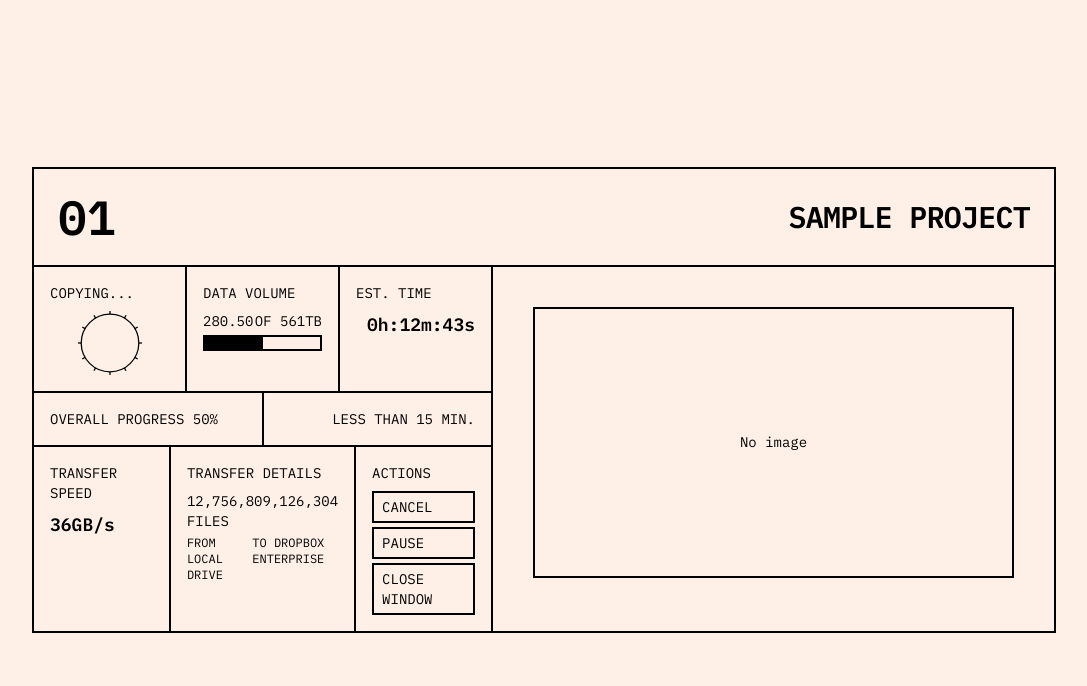
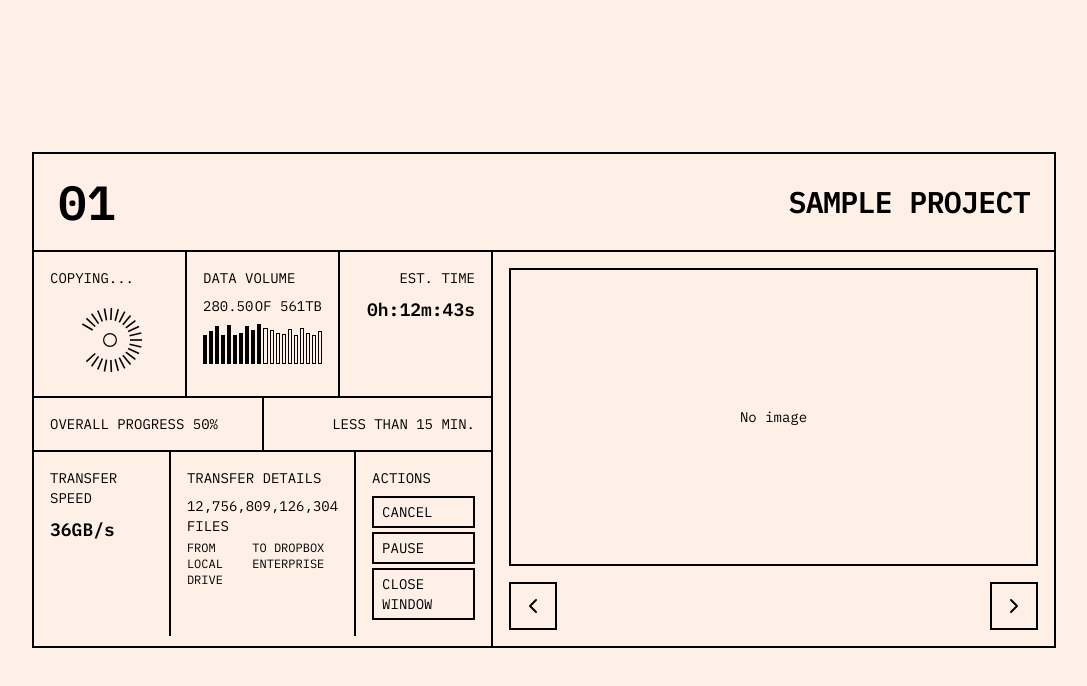
Before and after one commit to vamsibatchu1/vibenbuild, a Next.js app: page / in a window 1280 px wide. Shown: the top 686 px of the page, without its empty margins (96-1183 px from the left). Built offline with nearby package versions, Linux system fonts and the light colour scheme.

Commit message:
Add lucide-react dependency and enhance ProjectCard component: Implemented image carousel functionality with navigation buttons, improved layout for data volume display, and refined SVG rendering for visual elements.

```diff
--- a/components/ProjectCard.tsx
+++ b/components/ProjectCard.tsx
@@ -1,14 +1,31 @@
 'use client'
 
+import { useState } from 'react'
 import { Project } from '@/types/project'
 import { motion } from 'framer-motion'
 import Image from 'next/image'
+import { ChevronLeft, ChevronRight } from 'lucide-react'
 
 interface ProjectCardProps {
   project: Project
 }
 
 export function ProjectCard({ project }: ProjectCardProps) {
+  const [currentImageIndex, setCurrentImageIndex] = useState(0)
+  const thumbnails = project.thumbnails || []
+
+  const handlePrevious = (e: React.MouseEvent) => {
+    e.preventDefault()
+    e.stopPropagation()
+    setCurrentImageIndex((prev) => (prev === 0 ? thumbnails.length - 1 : prev - 1))
+  }
+
+  const handleNext = (e: React.MouseEvent) => {
+    e.preventDefault()
+    e.stopPropagation()
+    setCurrentImageIndex((prev) => (prev === thumbnails.length - 1 ? 0 : prev + 1))
+  }
+
   return (
     <motion.a
       href={project.link}
@@ -42,20 +59,53 @@ export function ProjectCard({ project }: ProjectCardProps) {
             <div className="border-b-2 border-black flex">
               {/* COPYING Section */}
               <div className="flex-1 p-3 md:p-4 border-r-2 border-black">
-                <div className="font-ibm-plex-mono text-xs md:text-sm text-black uppercase mb-2">
+                <div className="font-ibm-plex-mono text-xs md:text-sm text-black uppercase mb-3">
                   COPYING...
                 </div>
                 <div className="flex items-center justify-center">
-                  <svg className="w-12 h-12 md:w-16 md:h-16" viewBox="0 0 100 100">
-                    <circle cx="50" cy="50" r="45" stroke="black" strokeWidth="2" fill="none"/>
-                    {Array.from({ length: 12 }).map((_, i) => {
-                      const angle = (i * 30 - 90) * (Math.PI / 180);
-                      const x1 = 50 + 45 * Math.cos(angle);
-                      const y1 = 50 + 45 * Math.sin(angle);
-                      const x2 = 50 + 50 * Math.cos(angle);
-                      const y2 = 50 + 50 * Math.sin(angle);
+                  <svg className="w-16 h-16 md:w-20 md:h-20" viewBox="0 0 100 100">
+                    {/* Hollow center circle */}
+                    <circle cx="50" cy="50" r="8" stroke="black" strokeWidth="1.5" fill="none"/>
+
+                    {/* Rectangular segments in arc (from 10 o'clock to 5 o'clock) */}
+                    {Array.from({ length: 24 }).map((_, i) => {
+                      // Start at 10 o'clock (210 degrees) and go to 5 o'clock (150 degrees)
+                      // That's 210 to 150, but we need to account for clockwise direction
+                      // Actually, from 10 o'clock (210°) to 5 o'clock (150°) going clockwise
+                      // 210° to 150° clockwise = 210° to 510° (210 + 300) = 300 degrees total
+                      const startAngle = 210; // 10 o'clock
+                      const endAngle = 150; // 5 o'clock (but we go clockwise)
+                      const totalSegments = 24;
+                      const angleRange = 300; // 300 degrees clockwise from 10 to 5
+                      const angle = (startAngle + (i * angleRange / totalSegments)) * (Math.PI / 180);
+
+                      const innerRadius = 25;
+                      const outerRadius = 40;
+                      const segmentWidth = 2;
+
+                      const x1 = 50 + innerRadius * Math.cos(angle);
+                      const y1 = 50 + innerRadius * Math.sin(angle);
+                      const x2 = 50 + outerRadius * Math.cos(angle);
+                      const y2 = 50 + outerRadius * Math.sin(angle);
+
+                      // Create rectangular segment
+                      const perpAngle = angle + Math.PI / 2;
+                      const halfWidth = segmentWidth / 2;
+                      const x1a = x1 + halfWidth * Math.cos(perpAngle);
+                      const y1a = y1 + halfWidth * Math.sin(perpAngle);
+                      const x1b = x1 - halfWidth * Math.cos(perpAngle);
+                      const y1b = y1 - halfWidth * Math.sin(perpAngle);
+                      const x2a = x2 + halfWidth * Math.cos(perpAngle);
+                      const y2a = y2 + halfWidth * Math.sin(perpAngle);
+                      const x2b = x2 - halfWidth * Math.cos(perpAngle);
+                      const y2b = y2 - halfWidth * Math.sin(perpAngle);
+
                       return (
-                        <line key={i} x1={x1} y1={y1} x2={x2} y2={y2} stroke="black" strokeWidth="2"/>
+                        <polygon
+                          key={i}
+                          points={`${x1a},${y1a} ${x1b},${y1b} ${x2b},${y2b} ${x2a},${y2a}`}
+                          fill="black"
+                        />
                       );
                     })}
                   </svg>
@@ -67,18 +117,32 @@ export function ProjectCard({ project }: ProjectCardProps) {
                 <div className="font-ibm-plex-mono text-xs md:text-sm text-black uppercase mb-2">
                   DATA VOLUME
                 </div>
-                <div className="flex items-center justify-between mb-1">
+                <div className="flex items-center justify-between mb-2">
                   <span className="font-ibm-plex-mono text-xs md:text-sm text-black">280.50</span>
                   <span className="font-ibm-plex-mono text-xs md:text-sm text-black">OF 561TB</span>
                 </div>
-                <div className="w-full h-4 border-2 border-black bg-[#FEF0E7]">
-                  <div className="h-full bg-black" style={{ width: '50%' }}></div>
+                <div className="flex items-end gap-0.5 h-8 md:h-10">
+                  {Array.from({ length: 20 }).map((_, i) => {
+                    const fillPercentage = 50; // 280.50 / 561 ≈ 50%
+                    const barHeight = Math.random() * 0.3 + 0.7; // Random height between 70-100%
+                    const shouldFill = i < (fillPercentage / 100) * 20;
+                    return (
+                      <div
+                        key={i}
+                        className="flex-1 border border-black"
+                        style={{
+                          height: `${barHeight * 100}%`,
+                          backgroundColor: shouldFill ? 'black' : '#FEF0E7',
+                        }}
+                      />
+                    );
+                  })}
                 </div>
               </div>
 
               {/* EST. TIME Section */}
               <div className="flex-1 p-3 md:p-4">
-                <div className="font-ibm-plex-mono text-xs md:text-sm text-black uppercase mb-2">
+                <div className="font-ibm-plex-mono text-xs md:text-sm text-black uppercase mb-2 text-right">
                   EST. TIME
                 </div>
                 <div className="font-ibm-plex-mono text-base md:text-lg font-bold text-black text-right">
@@ -149,23 +213,21 @@ export function ProjectCard({ project }: ProjectCardProps) {
 
 
           {/* Right Column - Images (16:9 aspect ratio) */}
-          <div className="flex-1 p-6 md:p-8 lg:p-10">
+          <div className="flex-1 p-3 md:p-4">
             <div className="w-full space-y-4">
-              {project.thumbnails && project.thumbnails.length > 0 ? (
-                project.thumbnails.map((thumbnail, index) => (
+              {/* Image Display */}
+              {thumbnails.length > 0 ? (
                 <div
-                    key={index}
                   className="w-full relative border-2 border-black"
                   style={{ paddingBottom: '56.25%' }} // 16:9 aspect ratio (9/16 = 0.5625)
                 >
                   <Image
-                      src={thumbnail}
-                      alt={`${project.title} - Image ${index + 1}`}
+                    src={thumbnails[currentImageIndex]}
+                    alt={`${project.title} - Image ${currentImageIndex + 1}`}
                     fill
                     className="object-cover"
                   />
                 </div>
-                ))
               ) : (
                 <div className="w-full relative" style={{ paddingBottom: '56.25%' }}>
                   <div className="absolute inset-0 border-2 border-black bg-[#FEF0E7] flex items-center justify-center">
@@ -173,6 +235,24 @@ export function ProjectCard({ project }: ProjectCardProps) {
                   </div>
                 </div>
               )}
+
+              {/* Navigation Buttons */}
+              <div className="flex justify-between">
+                <button
+                  onClick={handlePrevious}
+                  className="group w-10 h-10 md:w-12 md:h-12 border-2 border-black bg-[#FEF0E7] hover:bg-black transition-colors flex items-center justify-center cursor-pointer"
+                  aria-label="Previous image"
+                >
+                  <ChevronLeft className="w-5 h-5 md:w-6 md:h-6 !text-black group-hover:!text-[#FEF0E7] transition-colors" />
+                </button>
+                <button
+                  onClick={handleNext}
+                  className="group w-10 h-10 md:w-12 md:h-12 border-2 border-black bg-[#FEF0E7] hover:bg-black transition-colors flex items-center justify-center cursor-pointer"
+                  aria-label="Next image"
+                >
+                  <ChevronRight className="w-5 h-5 md:w-6 md:h-6 !text-black group-hover:!text-[#FEF0E7] transition-colors" />
+                </button>
+              </div>
             </div>
           </div>
         </div>
```
Also changed, not shown: package.json (+7 -6 lines), 1 other file (tests, documents, lock files or other folders). Lines whose indentation alone changed are shown as unchanged.
